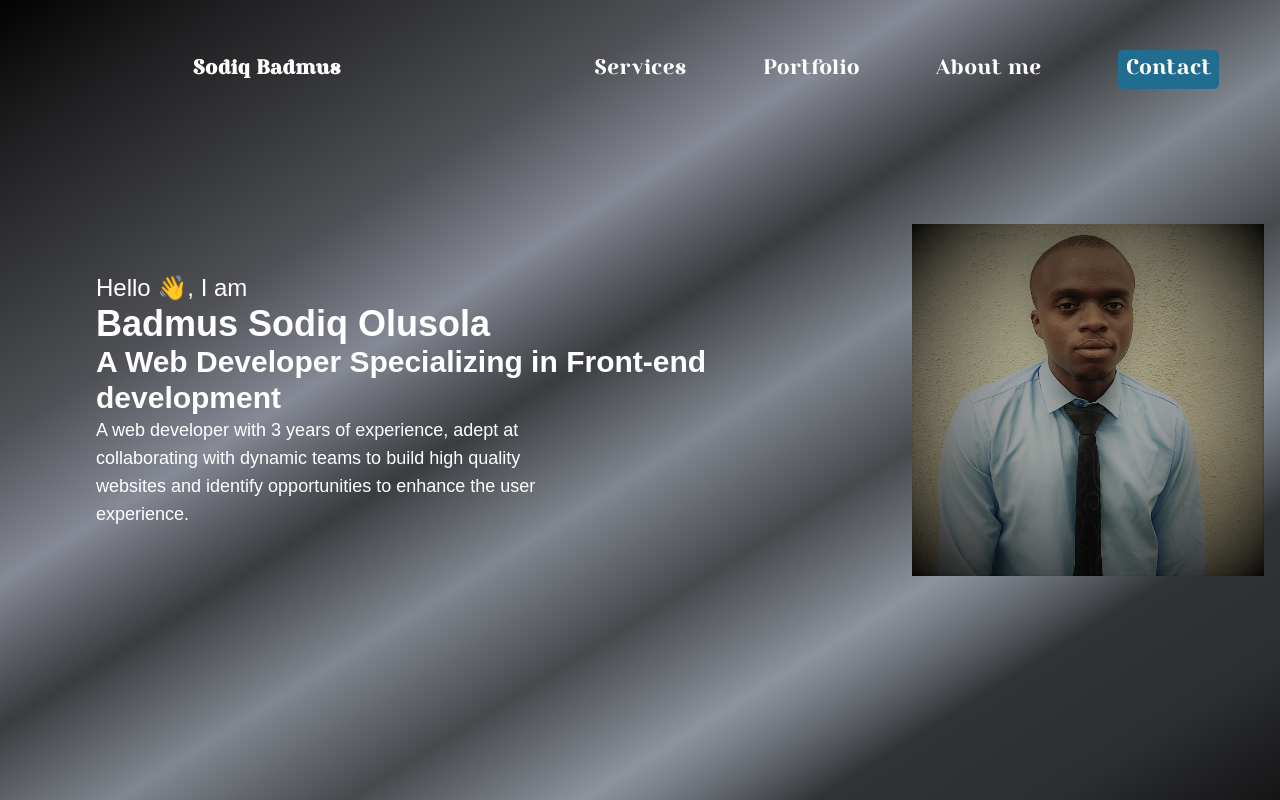
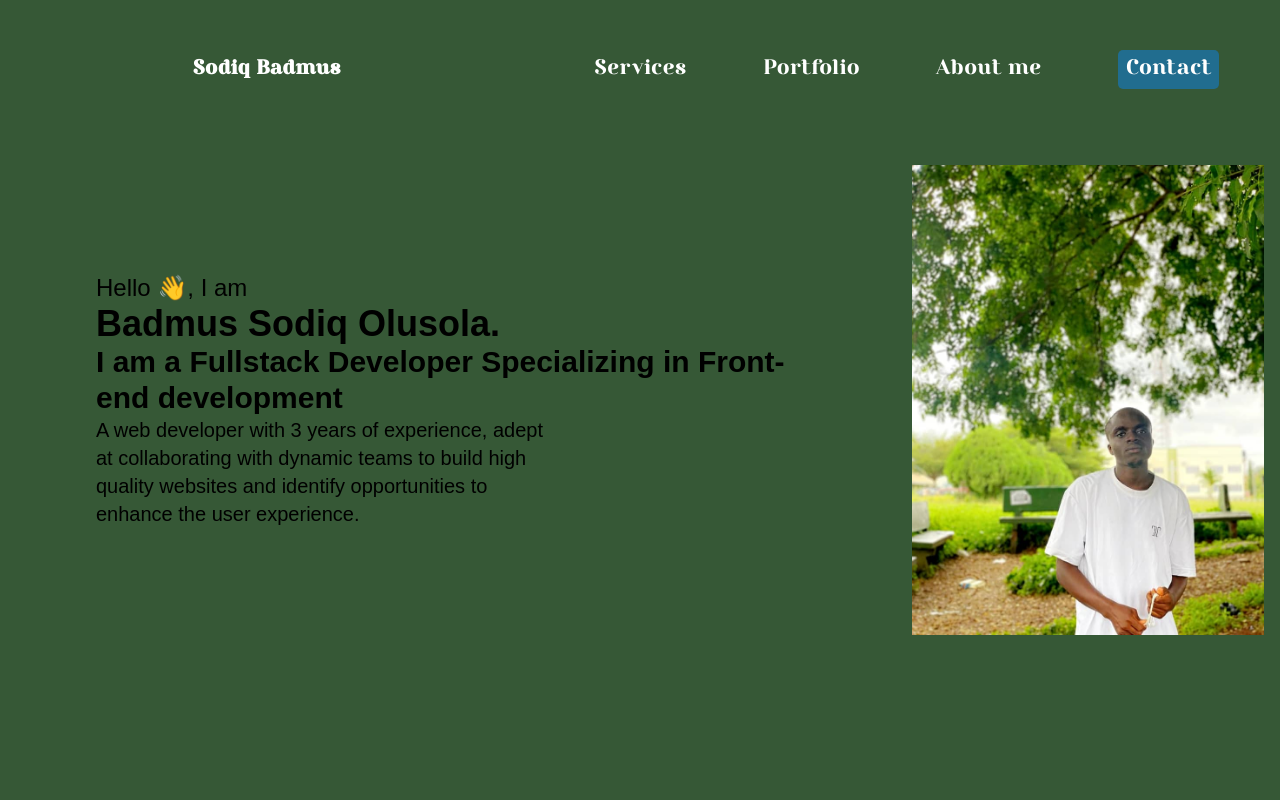
Before and after one commit to sodmod/Portfolio, a React (Create React App) app: page / in a window 1280 px wide. Built offline with nearby package versions, Linux system fonts and the light colour scheme.

Commit message:
added new one

```diff
--- a/src/Pages/AboutMePage.jsx
+++ b/src/Pages/AboutMePage.jsx
@@ -1,5 +1,5 @@
 import React from "react";
-import pics from "../assests/me2.jpg";
+import pics from "../assests/me.jpg";
 import PageTransition from "./PageTransition";
 
 function AboutMePage() {
--- a/src/Pages/HomePage.jsx
+++ b/src/Pages/HomePage.jsx
@@ -1,6 +1,6 @@
 import React from "react";
 import Typed from "react-typed";
-import pics from "../assests/me2.jpg";
+import pics from "../assests/olusola.jpeg";
 import styles from "./homepage.module.css";
 import PageTransition from "./PageTransition";
 
@@ -12,19 +12,19 @@ function HomePage() {
       <div className="w-full sm:w-[70%] text-center sm:text-start font-[Arial] not-italic">
         <div className="w-full flex">
           <div className=" sm:w-[100%] flex flex-col md:p-5 xl:p-24">
-            <div className="text-white text-2xl">
+            <div className="text-black text-2xl">
               Hello{" "}
               <span className="" role="img" aria-labelledby="">
                 👋
               </span>
               , I am
             </div>
-            <div className="font-bold text-4xl text-white">
-              Badmus Sodiq Olusola
+            <div className="font-bold text-4xl text-black">
+              Badmus Sodiq Olusola.
             </div>
-            <div className="font-bold text-3xl text-white">
+            <div className="font-bold text-3xl text-black">
               <p>
-                A Web Developer Specializing in{" "}
+                I am a Fullstack Developer Specializing in{" "}
                 <Typed
                   strings={[
                     "HTML5",
@@ -43,7 +43,7 @@ function HomePage() {
               </p>
               {/* <span className=""> HTML 5</span> */}
             </div>
-            <div className="max-w-md text-lg text-white">
+            <div className="max-w-md text-xl text-black">
               A web developer with 3 years of experience, adept at collaborating
               with dynamic teams to build high quality websites and identify
               opportunities to enhance the user experience.
--- a/src/Pages/ProjectDetails.jsx
+++ b/src/Pages/ProjectDetails.jsx
@@ -41,7 +41,7 @@ function ProjectDetails() {
               <div className="w-full pt-3 flex pb-4">
                 <Link
                   className="bg-[#7699a9] w-[80%] px-2 py-1 sm:w-[20%] sm:px-4 sm:py-2 text-center block m-auto rounded-md text-white text-[20px] leading-[23px]"
-                  to={details.git}
+                  to={details.url}
                 >
                   Visit Site
                 </Link>
--- a/src/Pages/ServicePage.jsx
+++ b/src/Pages/ServicePage.jsx
@@ -39,7 +39,7 @@ function ServicePage() {
             </p>
           </div>
           <div className="bg-[#D9D9D9] w-full h-max my-4 md:p-0 xl:p-11 shadow-xl rounded-lg hover:scale-95 duration-300 text-center">
-            <h1>Front-end Development</h1>
+            <h1>Back-End Development</h1>
             <p>
               Lorem ipsum, dolor sit amet consectetur adipisicing elit. Natus
               corrupti, sapiente, dolorem optio praesentium expedita explicabo
@@ -48,7 +48,7 @@ function ServicePage() {
             </p>
           </div>
           <div className="bg-[#D9D9D9] w-full h-max my-4 md:p-0 xl:p-11 shadow-xl rounded-lg hover:scale-95 duration-300 text-center">
-            <h1>Front-end Development</h1>
+            <h1>Database Administration</h1>
             <p>
               Lorem ipsum, dolor sit amet consectetur adipisicing elit. Natus
               corrupti, sapiente, dolorem optio praesentium expedita explicabo
--- a/src/index.css
+++ b/src/index.css
@@ -31,8 +31,10 @@ body {
   overflow-x: hidden;
   word-wrap: break-word;
   font-family: rose;
-  color: whitesmoke;
-  background-image: linear-gradient(
+  color: black;
+  /* background-color: red; */
+  background-color: rgb(54, 88, 54);
+  /* background-image: linear-gradient(
     to right bottom,
     #020202,
     #1f1f21,
@@ -46,9 +48,9 @@ body {
     #353536,
     #202122,
     #131314
-  );
-  background-repeat: no-repeat;
-  background-size: cover;
+  ); */
+  /* background-repeat: no-repeat;
+  background-size: cover; */
   position: relative;
 }
 
@@ -56,7 +58,7 @@ body {
   min-height: 100vh;
   max-width: 100%;
   width: 100%;
-  background-image: linear-gradient(
+  /* background-image: linear-gradient(
     to right bottom,
     #020202,
     #1f1f21,
@@ -70,7 +72,7 @@ body {
     #303236b9,
     #303236c8,
     #151516
-  );
+  ); */
   background-repeat: no-repeat;
   background-size: cover;
   overflow: hidden;
```
Also changed, not shown: src/assests/olusola.jpeg (added).
